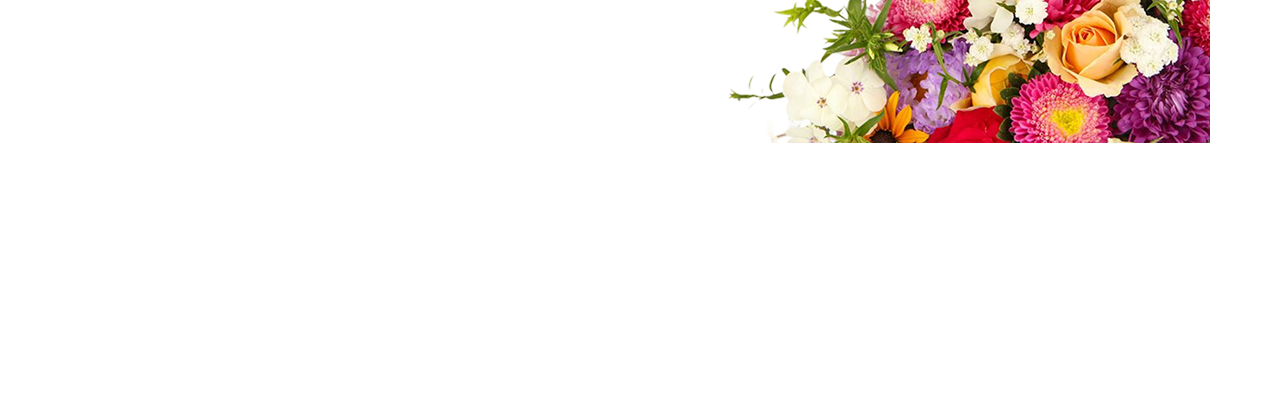
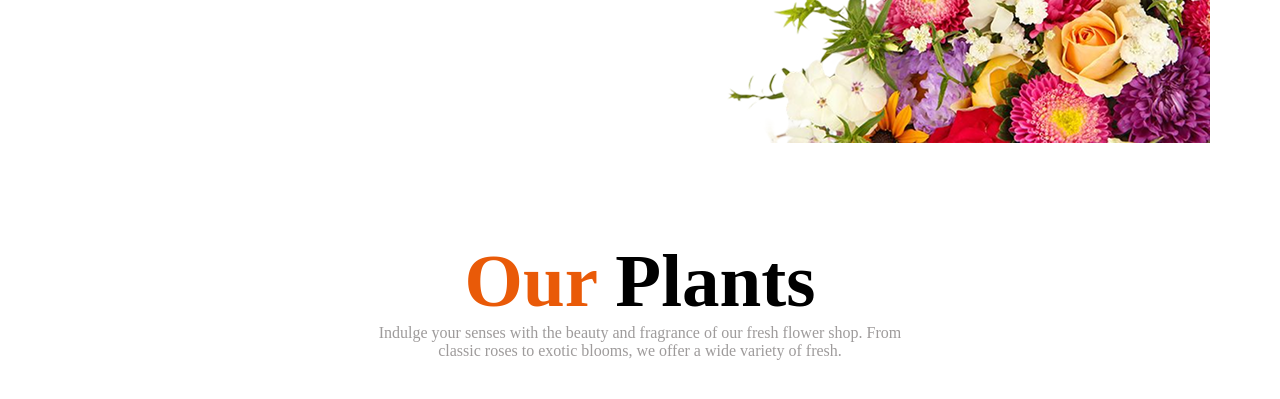
Before and after one commit to abirhossainshaon/B12A02-Responsives-Flower, a plain HTML site: page index.html in a window 1280 px wide. Shown: the part 475-874 px from the top of the page. Before the commit the page ends 800 px from the top, so only its background shows below. Drawn offline with Linux system fonts and the light colour scheme.

Commit message:
added a our plant section

```diff
--- a/index.html
+++ b/index.html
@@ -39,6 +39,10 @@
      <img src="./assets/hero-flower.png" alt="">
     </div>
     </section>
+    <section class="product-section">
+     <h2><span style="color: #E95A08;"> Our</span> Plants</h2>
+     <p>Indulge your senses with the beauty and fragrance of our fresh flower shop. From <br>classic roses to exotic blooms, we offer a wide variety of fresh.</p>
+    </section>
    </main>
 </body>
 </html>
--- a/styles/style.css
+++ b/styles/style.css
@@ -110,3 +110,17 @@ header{
   width: 570px;
   height: 299px;
 }
+/* Product Section  */
+.product-section{
+  max-width: 1280px;
+  margin: 0 auto;
+  padding: 40px 20px;
+  text-align: center;
+  font-size: 50px;
+
+}
+.product-section P {
+  font-size: 16px;
+  color: #9e9b9b;
+
+}
```
